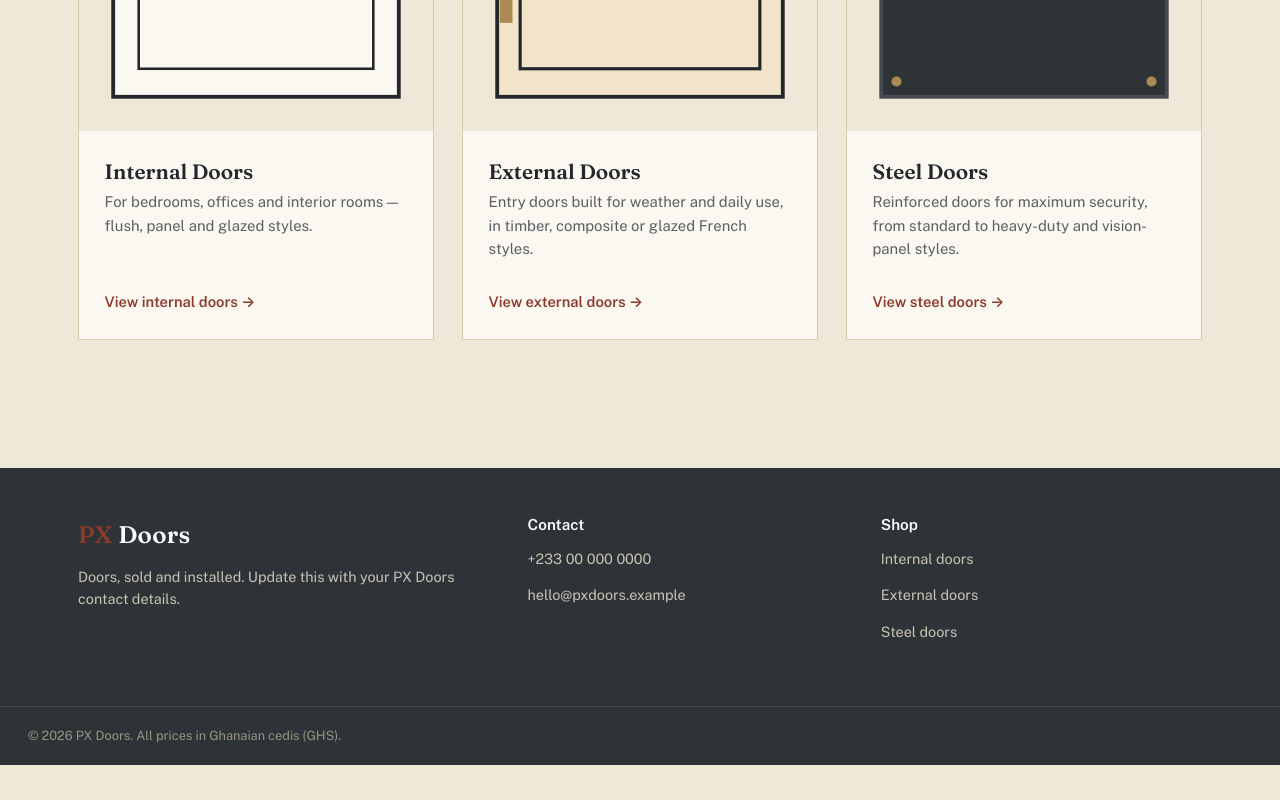
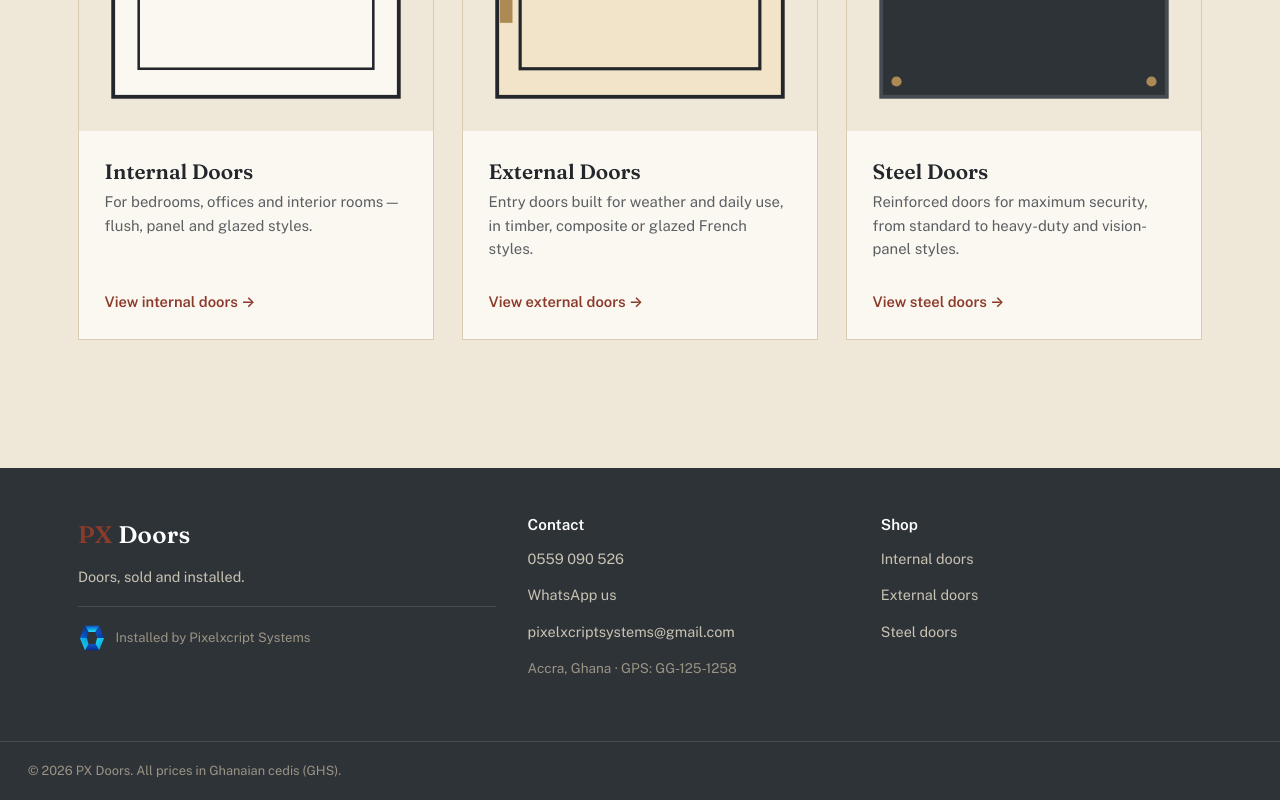
Before and after one commit to nethoth69/P-X-Doors, a website: page public/index.html in a window 1280 px wide. Shown: the part 1864-2664 px from the top of the page. Before the commit the page ends 2629 px from the top, so only its background shows below. Drawn offline with nearby package versions, Linux system fonts and the light colour scheme.

Commit message:
Add real Pixelxcript contact details and logo badge to footer

```diff
--- a/public/css/styles.css
+++ b/public/css/styles.css
@@ -652,6 +652,19 @@ form textarea { min-height: 100px; resize: vertical; }
 
 .site-footer p, .site-footer a { color: #C9C3B4; font-size: 0.9rem; }
 .site-footer a:hover { color: var(--white); }
+
+.pixelxcript-badge {
+  display: flex;
+  align-items: center;
+  gap: 0.6rem;
+  margin-top: 1.1rem;
+  padding-top: 1.1rem;
+  border-top: 1px solid #454B50;
+}
+
+.pixelxcript-badge img { flex-shrink: 0; }
+.pixelxcript-badge span { font-size: 0.82rem; color: #9A9484; }
+
 .site-footer .foot-bottom {
   border-top: 1px solid #454B50;
   font-size: 0.8rem;
--- a/public/index.html
+++ b/public/index.html
@@ -137,12 +137,18 @@
   <div class="wrap">
     <div>
       <div class="logo" style="color:#fff; margin-bottom:0.8rem;"><span class="mark">PX</span> Doors</div>
-      <p>Doors, sold and installed. Update this with your PX Doors contact details.</p>
+      <p>Doors, sold and installed.</p>
+      <div class="pixelxcript-badge">
+        <img src="images/pixelxcript-logo.svg" alt="Pixelxcript Systems" width="28" height="28">
+        <span>Installed by Pixelxcript Systems</span>
+      </div>
     </div>
     <div>
       <h4>Contact</h4>
-      <p><a href="tel:+233000000000">+233 00 000 0000</a></p>
-      <p><a href="mailto:hello@pxdoors.example">hello@pxdoors.example</a></p>
+      <p><a href="tel:+233559090526">0559 090 526</a></p>
+      <p><a href="https://wa.me/233559090526" target="_blank" rel="noopener">WhatsApp us</a></p>
+      <p><a href="mailto:pixelxcriptsystems@gmail.com">pixelxcriptsystems@gmail.com</a></p>
+      <p style="color:#9A9484; font-size:0.85rem; margin-top:0.4rem;">Accra, Ghana &middot; GPS: GG-125-1258</p>
     </div>
     <div>
       <h4>Shop</h4>
```
Also changed, not shown: public/cart.html (+8 -2 lines), public/catalog.html (+8 -2 lines), public/checkout.html (+8 -2 lines), public/confirmation.html (+8 -2 lines), public/product.html (+8 -2 lines), public/images/pixelxcript-logo.svg (added), 1 other file.
